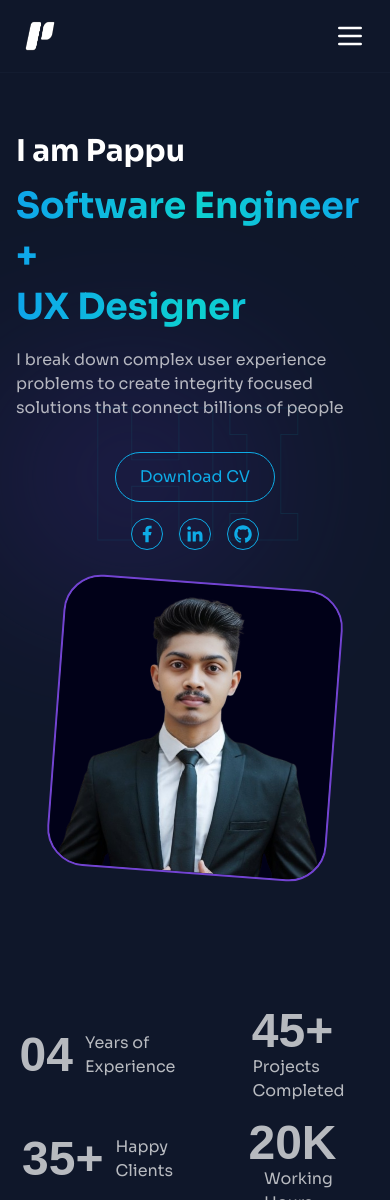
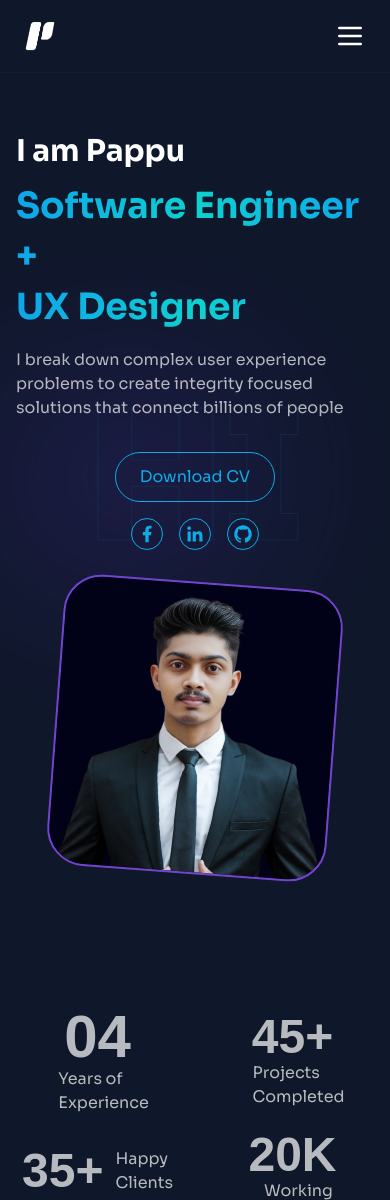
Before and after one commit to coderpappu/Next-Level-Portfolio, a React (Vite) app: page / in a window 390 px wide. Built offline with nearby package versions, Linux system fonts and the light colour scheme.

Commit message:
couter problem solved

```diff
--- a/src/components/Counter.jsx
+++ b/src/components/Counter.jsx
@@ -5,7 +5,7 @@ const Counter = () => {
     <div className="w-full py-5 flex flex-wrap justify-center items-center opacity-70">
       {/* First Counter */}
       <div className="flex flex-wrap justify-center  items-center w-1/2 sm:w-[25%] mb-4 px-4">
-        <h2 className="text-5xl sm:text-6xl text-white font-poppins font-bold">
+        <h2 className="text-6xl sm:text-6xl text-white font-poppins font-bold">
           04
         </h2>
         <div className="ml-3">
```
